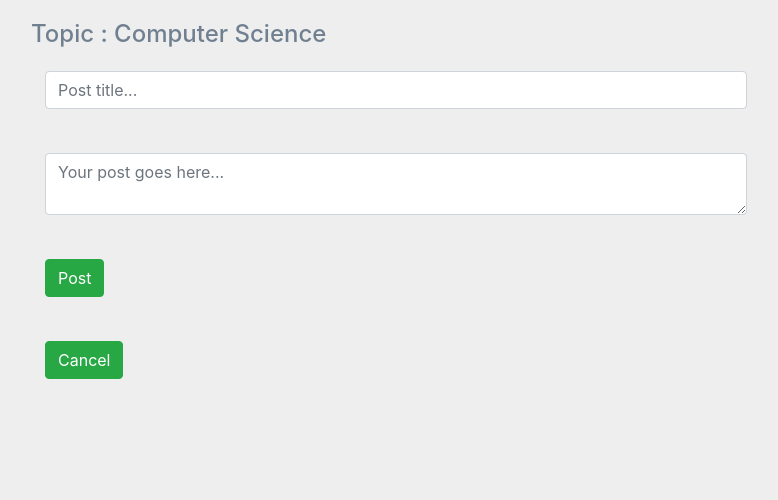
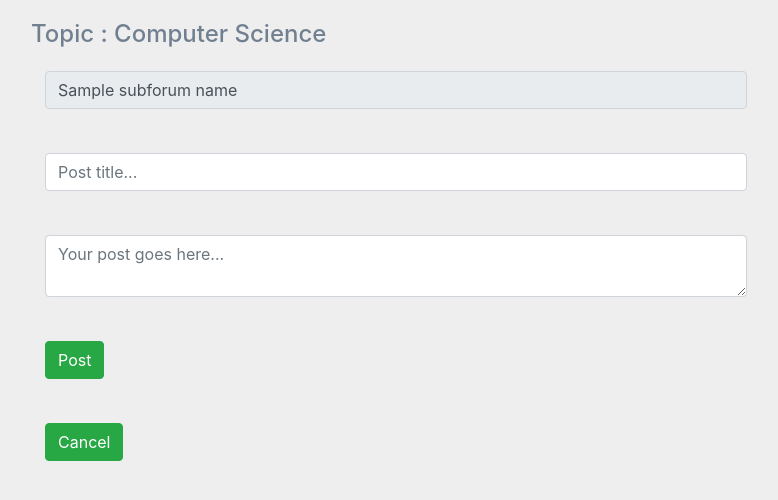
Before and after one commit to amar2468/Online-Discussion-Forum, a Flask app: template templates/forum_post.html in a window 1280 px wide. Shown: the part 91-591 px from the top of the page, without its empty margins (244-1022 px from the left). Run offline with Flask 2, Linux system fonts and the light colour scheme; the template is opened without the code that fills it: most values are stand-ins (such as "Sample title", 1, 10 or a date in 2020); parts of the project's set-up code (start-up, migrations or seed data) failed here and were passed over; some libraries are stand-ins or nearby versions.

Commit message:
Name of subforum included as an input field with read only characteristic

```diff
--- a/templates/forum_post.html
+++ b/templates/forum_post.html
@@ -67,8 +67,13 @@
 					<form role="form" class="form-horizontal" action="/forum_post" method="POST">
 						<h4>Topic : Computer Science</h4>
 						<div style="padding:14px;" class="form-group">
+							<input type="text" id="name_of_subforum" name="name_of_subforum" autocomplete="off" value="{{ subforum_name }}" class="form-control" readonly="true">
+						</div>
+
+						<div style="padding:14px;" class="form-group">
 							<input type="text" id="title_of_post" name="title_of_post" autocomplete="off" placeholder="Post title..." class="form-control">
 						</div>
+
 						<div style="padding:14px;" class="form-group">
 							<textarea placeholder="Your post goes here..." id ="post_content" name="post_content" class="form-control"></textarea>
 						</div>
```
